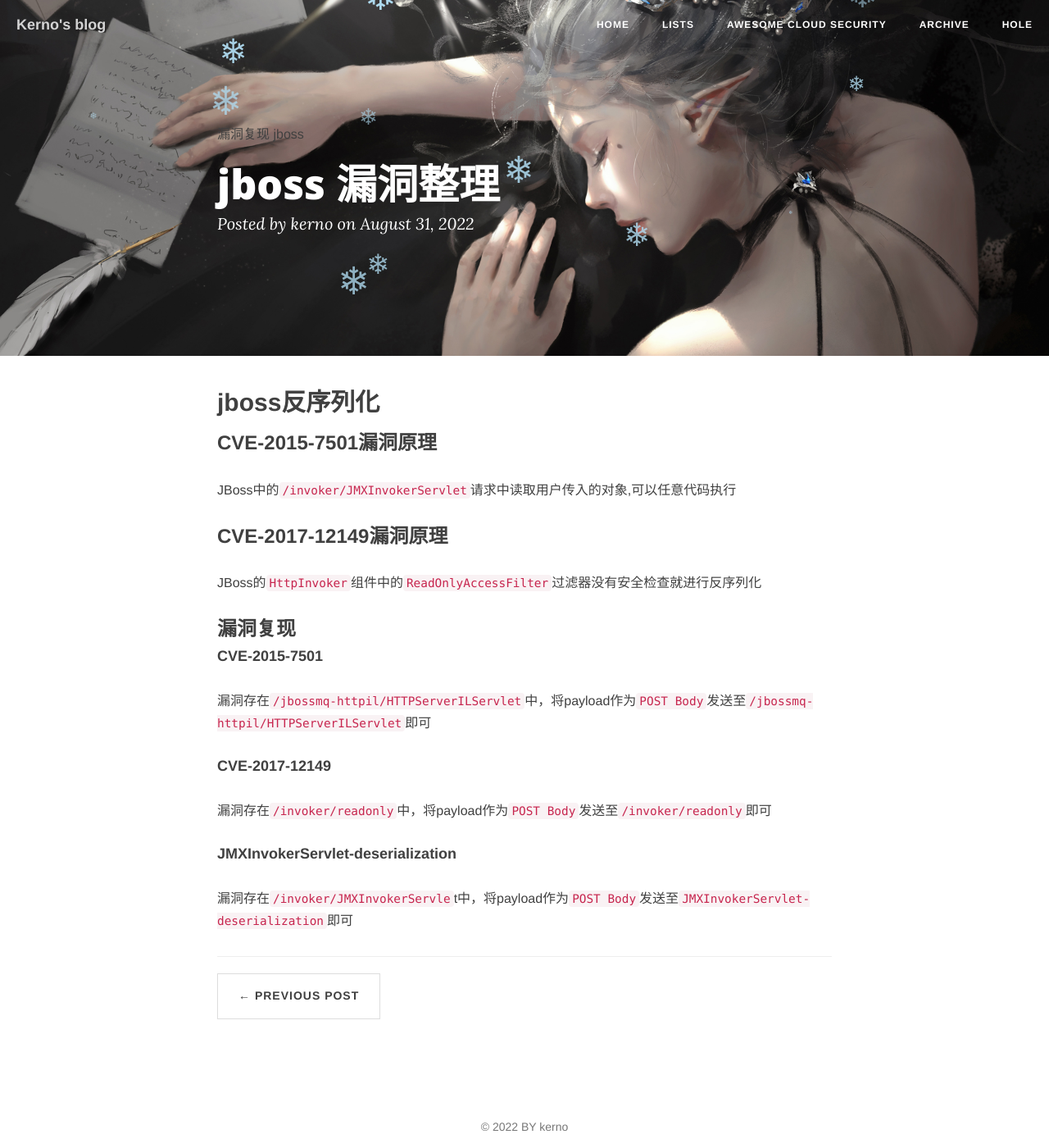
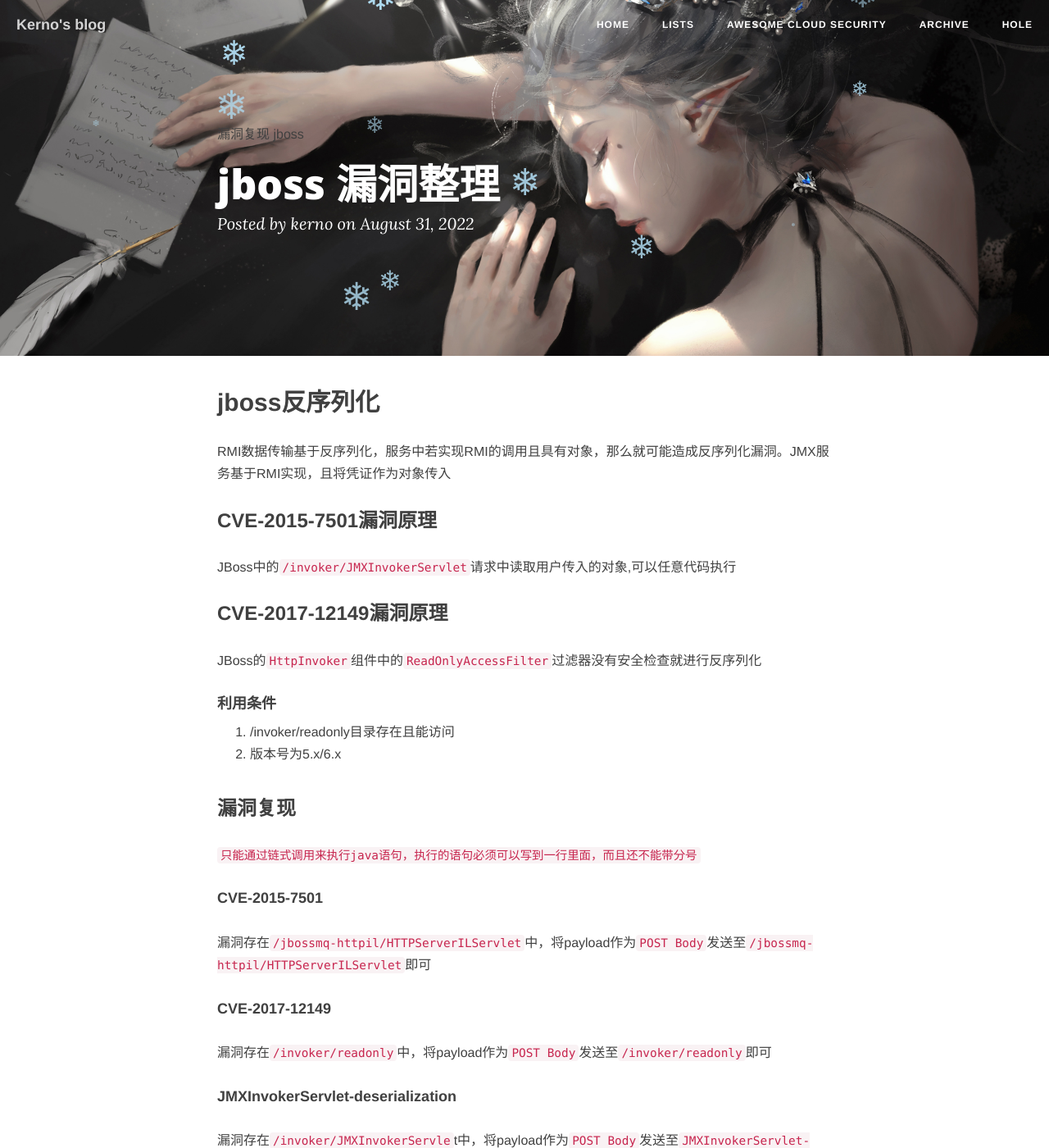
Before and after one commit to kerno-yep/kerno-yep.github.io, a Jekyll site: the page built from _posts/2022-08-31-jboss反序列化.md, in a window 1280 px wide and 1400 px high. Shown: the whole window at 82% size. Built offline with Jekyll 4.4.1, drawn with Linux system fonts in a browser that asks for light colours; nearby versions of some CDN libraries; comment, search, counter and statistics services are not loaded.

Commit message:
modified:   "_posts/2022-08-31-jboss\345\217\215\345\272\217\345\210\227\345\214\226.md"

```diff
--- a/_posts/2022-08-31-jboss反序列化.md
+++ b/_posts/2022-08-31-jboss反序列化.md
@@ -9,6 +9,9 @@
 
 ---
 ## jboss反序列化
+
+RMI数据传输基于反序列化，服务中若实现RMI的调用且具有对象，那么就可能造成反序列化漏洞。JMX服务基于RMI实现，且将凭证作为对象传入
+
 ### **CVE-2015-7501漏洞原理**
 
 JBoss中的`/invoker/JMXInvokerServlet`请求中读取用户传入的对象,可以任意代码执行
@@ -17,7 +20,14 @@
 
 JBoss的`HttpInvoker`组件中的`ReadOnlyAccessFilter`过滤器没有安全检查就进行反序列化
 
+#### 利用条件
+
+1. /invoker/readonly目录存在且能访问
+2. 版本号为5.x/6.x
+
 ### **漏洞复现**
+
+`只能通过链式调用来执行java语句，执行的语句必须可以写到一行里面，而且还不能带分号`
 
 #### CVE-2015-7501
 
```
